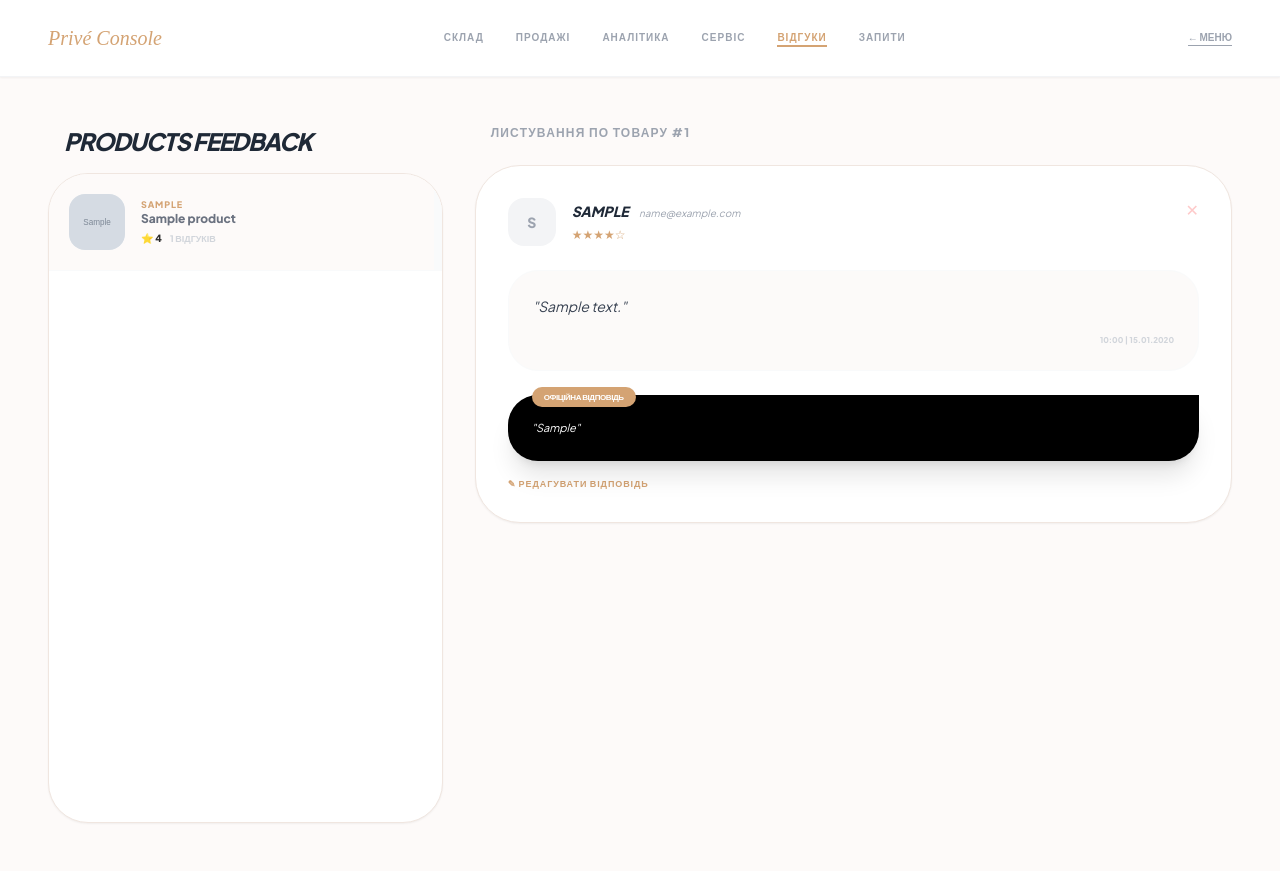
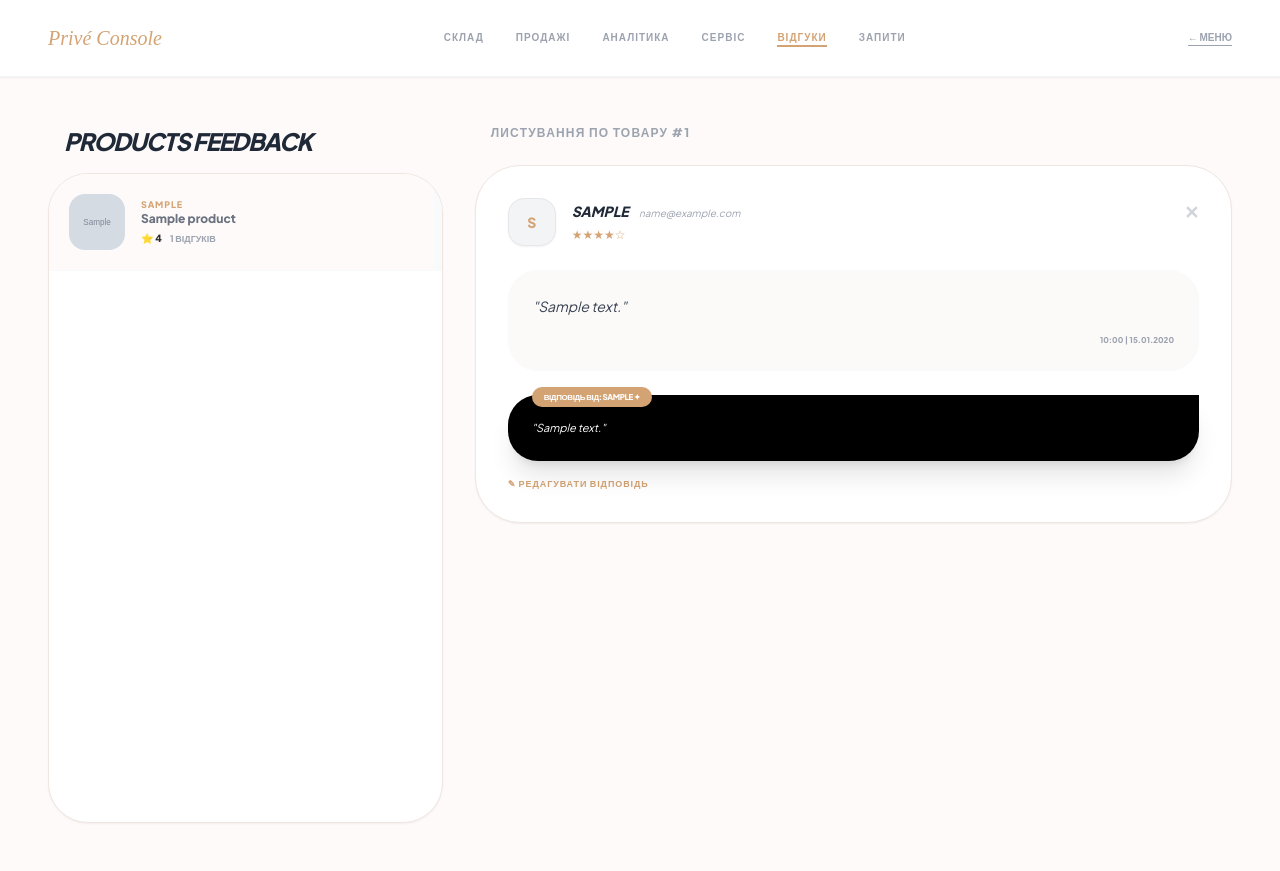
Before and after one commit to morieturm200/beautystore, a PHP site: page /admin_prive.php?tab=reviews&product_id=1 in a window 1280 px wide. Run offline with PHP 8.4, Linux system fonts and the light colour scheme; the visitor is signed in with stand-in values (Sample User, id 1); tables that the repository leaves empty or names only in its code hold one stand-in row (values such as "Sample post"); grey boxes marked "Sample" are stand-in pictures; some libraries are stand-ins or nearby versions; some web fonts are replaced.

Commit message:
Update mod_reviews.php

```diff
--- a/mod_reviews.php
+++ b/mod_reviews.php
@@ -1,40 +1,47 @@
 <?php
-// 1. ПІДКЛЮЧЕННЯ ДО БД
-$host = "localhost"; $db = "beautystore"; $user = "beautyuser"; $pass = "1234";
+if (session_status() === PHP_SESSION_NONE) {
+    session_start();
+}
+error_reporting(E_ALL);
+ini_set('display_errors', 1);
 
-try {
-    $pdo = new PDO("mysql:host=$host;dbname=$db;charset=utf8", $user, $pass);
-    $pdo->setAttribute(PDO::ATTR_ERRMODE, PDO::ERRMODE_EXCEPTION);
-} catch (Exception $e) {
-    die("Помилка БД: " . $e->getMessage());
+if (!isset($pdo)) {
+    $host = "localhost"; $db = "beautystore"; $user = "beautyuser"; $pass = "1234";
+    try {
+        $pdo = new PDO("mysql:host=$host;dbname=$db;charset=utf8mb4", $user, $pass);
+        $pdo->setAttribute(PDO::ATTR_ERRMODE, PDO::ERRMODE_EXCEPTION);
+    } catch (Exception $e) { die("Помилка БД: " . $e->getMessage()); }
 }
 
-// 2. ВИДАЛЕННЯ ВІДГУКУ
+if (!isset($_SESSION['role']) || $_SESSION['role'] !== 'admin') {
+    die("Доступ заборонено");
+}
+
 if (isset($_GET['del_rev'])) {
-    $pdo->prepare("DELETE FROM Reviews WHERE review_id = ?")->execute([$_GET['del_rev']]);
+    $del_id = (int)$_GET['del_rev'];
+    $pdo->prepare("DELETE FROM Reviews WHERE review_id = ?")->execute([$del_id]);
     header("Location: admin_prive.php?tab=reviews&product_id=" . ($_GET['product_id'] ?? ''));
     exit();
 }
 
-// 3. ЗБЕРЕЖЕННЯ ВІДПОВІДІ (Оновлення колонки admin_reply)
 if ($_SERVER['REQUEST_METHOD'] === 'POST' && isset($_POST['save_reply'])) {
     $rev_id = intval($_POST['review_id']);
     $reply_text = trim($_POST['admin_reply']);
     $p_id = intval($_POST['p_id']);
+    $moderator_id = intval($_SESSION['user_id'] ?? 0);
 
-    $stmt = $pdo->prepare("UPDATE Reviews SET admin_reply = ? WHERE review_id = ?");
-    $stmt->execute([$reply_text, $rev_id]);
+    $stmt = $pdo->prepare("UPDATE Reviews SET reply_text = ?, moderator_id = ? WHERE review_id = ?");
+    $stmt->execute([$reply_text, $moderator_id, $rev_id]);
 
-    header("Location: admin_prive.php?tab=reviews&product_id=$p_id&msg=Відповідь збережена");
+    header("Location: admin_prive.php?tab=reviews&product_id=$p_id&msg=Відповідь збережена успішно");
     exit();
 }
 
-// 4. СПИСОК ТОВАРІВ (Ліва панель)
 $products_query = $pdo->query("
     SELECT p.product_id, p.name, p.manufacturer,
            COUNT(r.review_id) as rev_count,
            AVG(r.rating) as avg_rating,
-           SUM(CASE WHEN r.admin_reply IS NULL OR r.admin_reply = '' THEN 1 ELSE 0 END) as unreplied_count,
+           SUM(CASE WHEN r.reply_text IS NULL OR r.reply_text = '' THEN 1 ELSE 0 END) as unreplied_count,
            (SELECT image_url FROM Images WHERE product_id = p.product_id AND is_primary = 1 LIMIT 1) as p_img
     FROM product p
     JOIN Reviews r ON p.product_id = r.product_id
@@ -43,16 +50,16 @@ $products_query = $pdo->query("
 ");
 $review_groups = $products_query->fetchAll(PDO::FETCH_ASSOC);
 
-// 5. ВІДГУКИ ОБРАНОГО ТОВАРУ
 $active_product = isset($_GET['product_id']) ? (int)$_GET['product_id'] : null;
 $product_reviews = [];
+
 if ($active_product) {
     $rev_st = $pdo->prepare("
-        SELECT r.*, c.first_name, c.email
+        SELECT r.*, u.first_name, u.email
         FROM Reviews r
-        JOIN customer c ON r.customer_id = c.customer_id
+        JOIN users u ON r.user_id = u.user_id
         WHERE r.product_id = ?
-        ORDER BY (r.admin_reply IS NULL OR r.admin_reply = '') DESC, r.review_date DESC
+        ORDER BY (r.reply_text IS NULL OR r.reply_text = '') DESC, r.review_date DESC
     ");
     $rev_st->execute([$active_product]);
     $product_reviews = $rev_st->fetchAll(PDO::FETCH_ASSOC);
@@ -69,19 +76,23 @@ if ($active_product) {
                    class="flex items-center gap-4 p-5 border-b border-gray-50 hover:bg-[#fcfaf8] transition relative <?= $active_product == $group['product_id'] ? 'bg-[#fdfaf9] border-r-8 border-[#d4a373]' : '' ?>">
 
                     <?php if($group['unreplied_count'] > 0): ?>
-                        <span class="absolute top-4 left-4 w-5 h-5 bg-[#d4a373] text-white text-[9px] font-black rounded-full flex items-center justify-center z-10 border-2 border-white animate-pulse">
+                        <span class="absolute top-4 left-4 w-5 h-5 bg-[#d4a373] text-white text-[9px] font-black rounded-full flex items-center justify-center z-10 border-2 border-white animate-pulse shadow-md">
                             <?= $group['unreplied_count'] ?>
                         </span>
                     <?php endif; ?>
 
-                    <img src="<?= $group['p_img'] ?? 'placeholder.jpg' ?>" class="w-14 h-14 rounded-2xl object-cover bg-gray-50 <?= $group['unreplied_count'] > 0 ? 'ring-2 ring-[#d4a373]' : '' ?>">
+                    <img src="<?= htmlspecialchars($group['p_img'] ?? 'img/products/placeholder.jpg') ?>"
+                         class="w-14 h-14 rounded-2xl object-cover bg-gray-50 <?= $group['unreplied_count'] > 0 ? 'ring-2 ring-[#d4a373] scale-95' : '' ?>"
+                         onerror="this.src='https://placehold.co/150?text=Beauty'">
 
                     <div class="flex-1 min-w-0">
                         <div class="text-[9px] font-black text-[#d4a373] uppercase tracking-widest truncate"><?= htmlspecialchars($group['manufacturer']) ?></div>
-                        <div class="text-xs font-bold <?= $group['unreplied_count'] > 0 ? 'text-black' : 'text-gray-500' ?> truncate"><?= htmlspecialchars($group['name']) ?></div>
+                        <div class="text-xs font-bold <?= $group['unreplied_count'] > 0 ? 'text-black font-extrabold' : 'text-gray-500' ?> truncate">
+                            <?= htmlspecialchars($group['name']) ?>
+                        </div>
                         <div class="flex items-center gap-2 mt-1">
                             <span class="text-[10px] font-black">⭐ <?= round($group['avg_rating'], 1) ?></span>
-                            <span class="text-[9px] text-gray-300 font-bold uppercase"><?= $group['rev_count'] ?> відгуків</span>
+                            <span class="text-[9px] text-gray-400 font-bold uppercase"><?= $group['rev_count'] ?> відгуків</span>
                         </div>
                     </div>
                 </a>
@@ -95,13 +106,15 @@ if ($active_product) {
                 <h3 class="font-black uppercase text-xs tracking-widest text-gray-400">Листування по товару #<?= $active_product ?></h3>
             </div>
 
-            <?php foreach($product_reviews as $r): ?>
-                <div class="bg-white p-8 rounded-[45px] shadow-sm border <?= empty($r['admin_reply']) ? 'border-[#d4a373] border-2' : 'border-[#f0e6e0]' ?> transition hover:shadow-md relative mb-6">
+            <?php foreach($product_reviews as $r):
+                $needs_reply = empty($r['reply_text']);
+            ?>
+                <div class="bg-white p-8 rounded-[45px] shadow-sm border <?= $needs_reply ? 'border-[#d4a373] border-2 ring-4 ring-[#d4a373]/5' : 'border-[#f0e6e0]' ?> transition hover:shadow-md relative mb-6">
 
                     <div class="flex justify-between items-start mb-6">
                         <div class="flex items-center gap-4">
-                            <div class="w-12 h-12 bg-gray-100 rounded-2xl flex items-center justify-center text-gray-400 font-black text-sm uppercase">
-                                <?= mb_substr($r['first_name'], 0, 1) ?>
+                            <div class="w-12 h-12 bg-gray-100 rounded-2xl flex items-center justify-center text-[#d4a373] font-black text-sm uppercase border border-gray-200 shadow-sm">
+                                <?= mb_substr($r['first_name'], 0, 1, 'UTF-8') ?>
                             </div>
                             <div>
                                 <h4 class="font-black text-gray-800 text-sm uppercase italic">
@@ -114,46 +127,55 @@ if ($active_product) {
                             </div>
                         </div>
                         <a href="?tab=reviews&product_id=<?= $active_product ?>&del_rev=<?= $r['review_id'] ?>"
-                           onclick="return confirm('Видалити цей відгук?')"
-                           class="text-red-200 hover:text-red-500 transition">✕</a>
+                           onclick="return confirm('Видалити цей відгук остаточно?')"
+                           class="text-gray-300 hover:text-red-500 font-bold transition text-lg">✕</a>
                     </div>
 
                     <div class="bg-[#fcfaf9] p-6 rounded-[30px] border border-gray-50 mb-6">
                         <p class="text-sm text-gray-700 leading-relaxed italic">"<?= nl2br(htmlspecialchars($r['comment'])) ?>"</p>
-                        <div class="text-[8px] text-gray-300 font-bold uppercase mt-4 text-right"><?= date('H:i | d.m.Y', strtotime($r['review_date'])) ?></div>
+                        <div class="text-[8px] text-gray-400 font-bold uppercase mt-4 text-right"><?= date('H:i | d.m.Y', strtotime($r['review_date'])) ?></div>
                     </div>
 
                     <div class="space-y-4">
-                        <?php if(!empty($r['admin_reply'])): ?>
+                        <?php if(!$needs_reply):
+                            $mod_name = 'Адміністрація';
+                            if (!empty($r['moderator_id'])) {
+                                $m_stmt = $pdo->prepare("SELECT first_name FROM users WHERE user_id = ?");
+                                $m_stmt->execute([$r['moderator_id']]);
+                                $mod_name = $m_stmt->fetchColumn() ?: 'Адміністрація';
+                            }
+                        ?>
                             <div class="p-6 bg-black text-white rounded-[30px] rounded-tr-none text-[11px] relative shadow-xl">
-                                <span class="absolute -top-2 left-6 bg-[#d4a373] text-[8px] font-black px-3 py-1 rounded-full uppercase tracking-tighter shadow-sm">Офіційна відповідь</span>
-                                <p class="italic leading-relaxed">"<?= htmlspecialchars($r['admin_reply']) ?>"</p>
+                                <span class="absolute -top-2 left-6 bg-[#d4a373] text-[8px] font-black px-3 py-1 rounded-full uppercase tracking-tighter shadow-sm">
+                                    Відповідь від: <?= htmlspecialchars($mod_name) ?> ✦
+                                </span>
+                                <p class="italic leading-relaxed">"<?= htmlspecialchars($r['reply_text']) ?>"</p>
                             </div>
                         <?php endif; ?>
 
                         <div class="flex justify-between items-center">
                             <button onclick="document.getElementById('form-<?= $r['review_id'] ?>').classList.toggle('hidden')"
-                                    class="text-[9px] font-black uppercase <?= empty($r['admin_reply']) ? 'text-red-500 animate-pulse' : 'text-[#d4a373]' ?> tracking-widest hover:underline">
-                                <?= !empty($r['admin_reply']) ? '✎ Редагувати відповідь' : '↵ Надати відповідь' ?>
+                                    class="text-[9px] font-black uppercase <?= $needs_reply ? 'text-red-500 animate-pulse font-extrabold' : 'text-[#d4a373]' ?> tracking-widest hover:underline">
+                                <?= !$needs_reply ? '✎ Редагувати відповідь' : '↵ Надати відповідь' ?>
                             </button>
                         </div>
 
                         <form id="form-<?= $r['review_id'] ?>" method="POST" class="hidden space-y-4 mt-4 bg-gray-50 p-6 rounded-[30px] border border-dashed border-gray-200">
                             <input type="hidden" name="review_id" value="<?= $r['review_id'] ?>">
                             <input type="hidden" name="p_id" value="<?= $active_product ?>">
-                            <textarea name="admin_reply" rows="3" class="w-full p-5 text-xs bg-white border border-gray-100 rounded-[20px] outline-none focus:border-[#d4a373] transition" placeholder="Ваша ввічлива відповідь..."><?= htmlspecialchars($r['admin_reply'] ?? '') ?></textarea>
+                            <textarea name="admin_reply" rows="3" class="w-full p-5 text-xs bg-white border border-gray-100 rounded-[20px] outline-none focus:border-[#d4a373] transition" placeholder="Ваша професійна відповідь від імені бренду..."><?= htmlspecialchars($r['reply_text'] ?? '') ?></textarea>
                             <div class="flex justify-end">
-                                <button type="submit" name="save_reply" class="bg-black text-white text-[9px] font-black uppercase px-8 py-3 rounded-full hover:bg-[#d4a373] transition tracking-widest shadow-lg">Надіслати</button>
+                                <button type="submit" name="save_reply" class="bg-black text-white text-[9px] font-black uppercase px-8 py-3 rounded-full hover:bg-[#d4a373] transition tracking-widest shadow-lg">Опублікувати відповідь</button>
                             </div>
                         </form>
                     </div>
                 </div>
             <?php endforeach; ?>
         <?php else: ?>
-            <div class="h-full flex flex-col items-center justify-center p-20 text-center opacity-20 bg-white rounded-[50px] border border-dashed border-gray-200">
-                <div class="text-8xl mb-6">✨</div>
-                <h3 class="text-sm font-black uppercase tracking-[0.4em]">Оберіть товар</h3>
-                <p class="text-[10px] font-bold mt-2 text-gray-400 uppercase tracking-widest">щоб модерувати відгуки</p>
+            <div class="h-full flex flex-col items-center justify-center p-20 text-center opacity-40 bg-white rounded-[50px] border border-dashed border-gray-200">
+                <div class="text-6xl mb-6">⭐</div>
+                <h3 class="text-sm font-black uppercase tracking-[0.4em] text-gray-700">Оберіть косметичний продукт</h3>
+                <p class="text-[10px] font-bold mt-2 text-gray-400 uppercase tracking-widest">щоб переглянути картку відгуків клієнтів</p>
             </div>
         <?php endif; ?>
     </div>
```
